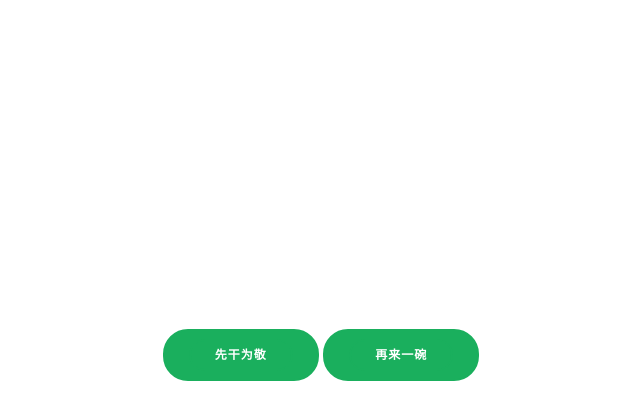
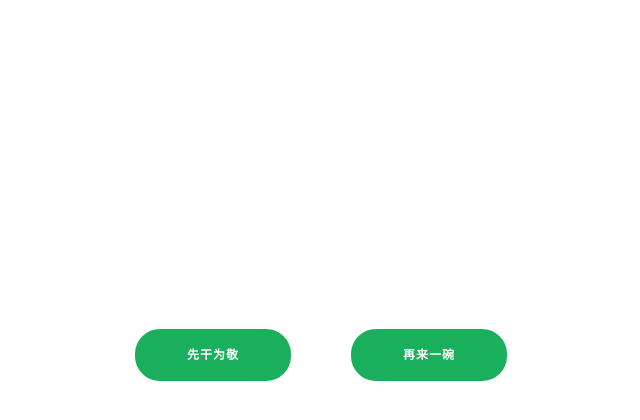
Before and after one commit to icokeeer/souls_fun, a Django app: page / in a window 1280 px wide. Shown: the part 363-783 px from the top of the page, without its empty margins (319-959 px from the left). Run offline with Django 3.2, Linux system fonts and the light colour scheme; data that the repository does not hold is empty; some libraries are stand-ins or nearby versions.

```diff
--- a/souls/templates/index.html
+++ b/souls/templates/index.html
@@ -43,7 +43,7 @@
 		<div class="row">
 			<div class="col text-center">
 				<span class="btn btn-primary btn-filled btn-xs"><a class="btn btn-primary btn-filled btn-xs" href="https://thesouls.fun/" >先干为敬</a></span>
-				<span class="btn btn-primary btn-filled btn-xs"><a class="btn btn-primary btn-filled btn-xs" href="https://thesouls.fun/" >再来一碗</a></span>
+				<span class="btn btn-primary btn-filled btn-xs" style="margin-left:5%;"><a class="btn btn-primary btn-filled btn-xs" href="https://thesouls.fun/" >再来一碗</a></span>
 	    </div>
   		</div>
 	</div>
--- a/souls_fun/settings.py
+++ b/souls_fun/settings.py
@@ -30,7 +30,6 @@ ALLOWED_HOSTS = [
     'www.thesouls.fun',
     'isouls.fun',
     'www.isouls.fun',
-    'souls.imnewbie.cn'
 ]
 
 # Application definition
```
